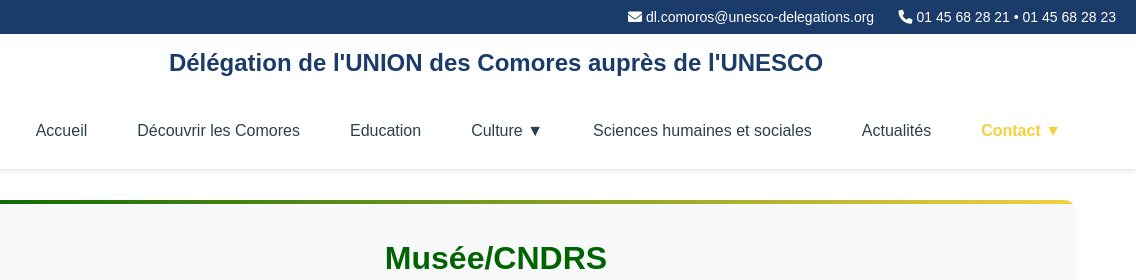
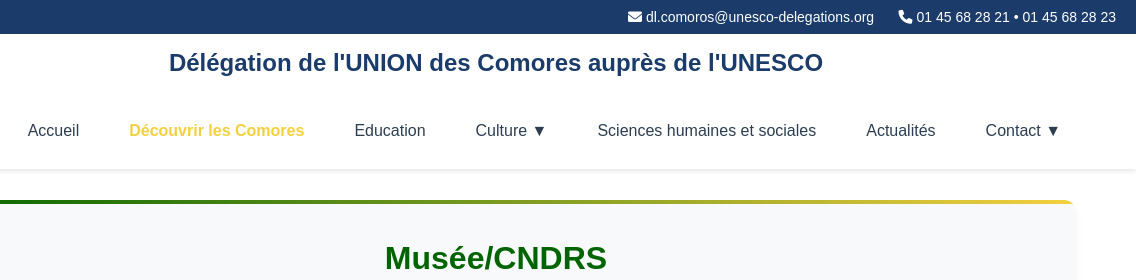
Before and after one commit to maellemd/deleg-comores-unesco, a plain HTML site: page comores.html in a window 1280 px wide. Shown: the top 280 px of the page, 144-1280 px from the left. Drawn offline with Linux system fonts and the light colour scheme; a script that the page names is missing.

Commit message:
Update comores.html
class active sur comores.html

```diff
--- a/comores.html
+++ b/comores.html
@@ -32,7 +32,7 @@
             <nav>
                 <ul>
                     <li><a href="index.html">Accueil</a></li>
-                    <li><a href="comores.html">Découvrir les Comores</a></li>
+                    <li class="active"><a href="comores.html">Découvrir les Comores</a></li>
                     <li><a href="education.html">Education</a></li>
                     <li>
                         <a href="culture.html">Culture ▼</a>
@@ -43,7 +43,7 @@
                     </li>
                     <li><a href="sciences-hs.html">Sciences humaines et sociales</a></li>
                     <li><a href="actualites.html">Actualités</a></li>
-                    <li class="active">
+                    <li>
                         <a href="contact.html">Contact ▼</a>
                         <ul class="sub-menu">
                             <li><a href="representants.html">Représentants</a></li>
```
